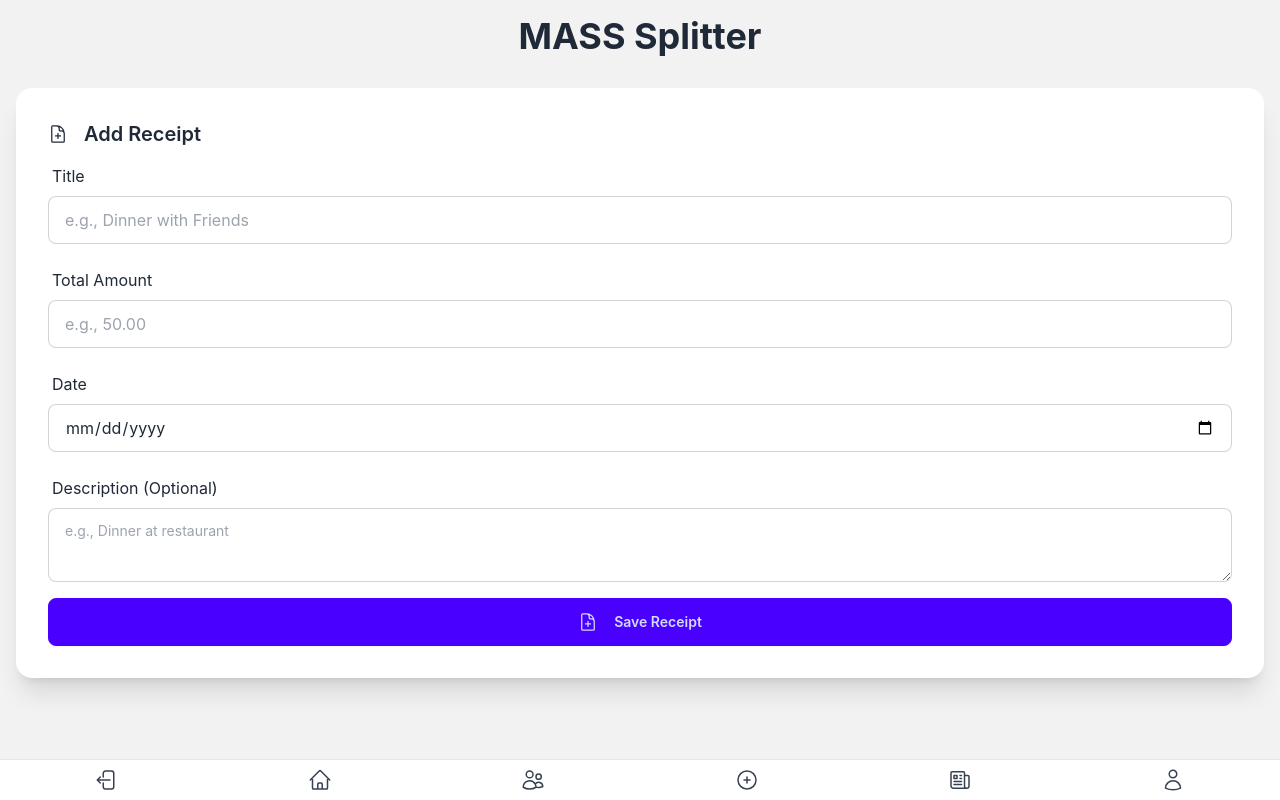
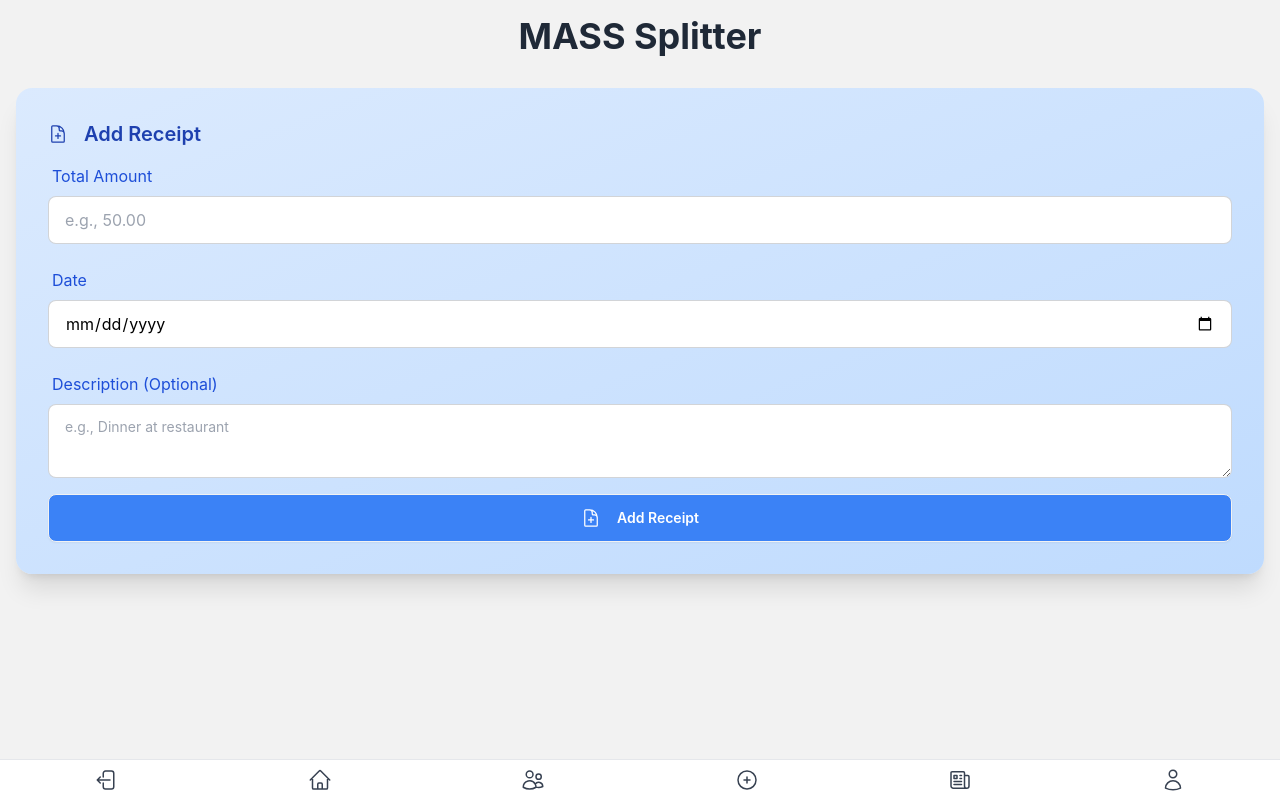
Before and after one commit to kxrai/digt2107-mass-splitter, a React (Create React App) app in the folder client/: page /split-bill in a window 1280 px wide. Built offline with nearby package versions, Linux system fonts and the light colour scheme.

Commit message:
feat: Customize calendar picker color and style

```diff
--- a/client/src/App.css
+++ b/client/src/App.css
@@ -36,3 +36,19 @@
     transform: rotate(360deg);
   }
 }
+
+input[type="date"]::-webkit-calendar-picker-indicator {
+  color: black; /* Changes the color of the calendar icon */
+  background-color: transparent; /* Ensures no background color override */
+  opacity: 1; /* Makes the icon fully visible */
+}
+
+input[type="date"] {
+  color: black; /* Ensures text color matches the icon */
+  appearance: none; /* Removes default browser styling */
+  -webkit-appearance: none; /* Removes webkit-specific styling */
+}
+
+input[type="date"]:focus::-webkit-calendar-picker-indicator {
+  color: black; /* Ensures color remains black on focus */
+}
--- a/client/src/components/AddReceipt.js
+++ b/client/src/components/AddReceipt.js
@@ -117,87 +117,104 @@
 
 // export default AddReceipt;
 
-// src/components/AddReceipt.js
 import React, { useState } from 'react';
-import { DocumentPlusIcon } from '@heroicons/react/24/outline';
+import { DocumentPlusIcon, TrashIcon, PencilSquareIcon } from '@heroicons/react/24/outline';
 import { v4 as uuidv4 } from 'uuid';
+import '../App.css';
+
 
 function AddReceipt({ receipts, setReceipts }) {
-  const [receipt, setReceipt] = useState({ title: '', amount: '', date: '', description: '' });
+  const [receipt, setReceipt] = useState({ id: '', amount: '', date: '', description: '' });
+  const [isEditing, setIsEditing] = useState(false);
+  const [selectedReceipts, setSelectedReceipts] = useState([]);
+  const [splitModalOpen, setSplitModalOpen] = useState(false);
+  const [splitCount, setSplitCount] = useState(1); // Default split count is 1
 
   const handleChange = (e) => {
     const { name, value } = e.target;
     setReceipt((prev) => ({ ...prev, [name]: value }));
   };
 
-  const addReceipt = async () => {
-    if (receipt.title && receipt.amount && receipt.date) {
-      try {
-        const response = await fetch('http://localhost:3000/api/receipts/create', {
-          method: 'POST',
-          headers: {
-            'Content-Type': 'application/json',
-          },
-          body: JSON.stringify({
-            title: receipt.title,
-            total_amount: parseFloat(receipt.amount),
-            receipt_date: receipt.date,
-            group_id: 1, // Example placeholder
-            billers: 'John', // Example placeholder
-          }),
-        });
-
-        if (!response.ok) {
-          const error = await response.json();
-          console.error('Error:', error);
-          alert(`Failed to save receipt: ${error.message || 'Unknown error'}`);
-          return;
-        }
-
-        const data = await response.json();
-        setReceipts([
-          ...receipts,
-          {
-            id: uuidv4(),
-            title: receipt.title,
-            amount: parseFloat(receipt.amount),
-            date: receipt.date,
-            description: receipt.description,
-          },
-        ]);
-        setReceipt({ title: '', amount: '', date: '', description: '' });
-      } catch (error) {
-        console.error('Failed to connect to the server:', error);
-        alert('Failed to connect to the server. Please check your connection.');
+  const addOrUpdateReceipt = () => {
+    if (receipt.amount && receipt.date) {
+      if (isEditing) {
+        // Update receipt
+        setReceipts((prevReceipts) =>
+          prevReceipts.map((r) =>
+            r.id === receipt.id ? { ...receipt, amount: parseFloat(receipt.amount) } : r
+          )
+        );
+        setIsEditing(false);
+      } else {
+        // Add receipt
+        const newReceipt = {
+          id: uuidv4(),
+          amount: parseFloat(receipt.amount),
+          date: receipt.date,
+          description: receipt.description,
+        };
+        setReceipts([...receipts, newReceipt]);
       }
+      setReceipt({ id: '', amount: '', date: '', description: '' });
     } else {
-      alert('Please fill out the title, amount, and date fields.');
+      alert('Please provide both amount and date for the receipt.');
     }
   };
 
+  const editReceipt = (id) => {
+    const existingReceipt = receipts.find((r) => r.id === id);
+    if (existingReceipt) {
+      setReceipt(existingReceipt);
+      setIsEditing(true);
+    }
+  };
+
+  const deleteReceipt = (id) => {
+    setReceipts((prevReceipts) => prevReceipts.filter((r) => r.id !== id));
+  };
+
+  const toggleSelectReceipt = (id) => {
+    if (selectedReceipts.includes(id)) {
+      setSelectedReceipts(selectedReceipts.filter((receiptId) => receiptId !== id));
+    } else {
+      setSelectedReceipts([...selectedReceipts, id]);
+    }
+  };
+
+  const selectAllReceipts = () => {
+    if (selectedReceipts.length === receipts.length) {
+      // Deselect all if everything is already selected
+      setSelectedReceipts([]);
+    } else {
+      // Select all
+      setSelectedReceipts(receipts.map((r) => r.id));
+    }
+  };
+
+  const calculateCombinedSplit = () => {
+    const selected = receipts.filter((r) => selectedReceipts.includes(r.id));
+    const totalAmount = selected.reduce((sum, receipt) => sum + receipt.amount, 0);
+    const splitEvenly = splitCount > 0 ? (totalAmount / splitCount).toFixed(2) : 0;
+    return { totalAmount, splitEvenly };
+  };
+
+  const openSplitModal = () => {
+    if (selectedReceipts.length === 0) {
+      alert('Please select at least one receipt to split.');
+      return;
+    }
+    setSplitModalOpen(true);
+  };
 
   return (
-    <div className="card bg-base-100 shadow-xl">
+    <div className="card bg-gradient-to-br from-blue-100 to-blue-200 shadow-xl">
       <div className="card-body">
-        <h2 className="card-title flex items-center">
+        <h2 className="card-title flex items-center text-blue-800">
           <DocumentPlusIcon className="h-5 w-5 mr-2" />
-          Add Receipt
+          {isEditing ? 'Edit Receipt' : 'Add Receipt'}
         </h2>
         <div className="form-control">
-          {/* Title Field */}
-          <label htmlFor="title" className="label">Title</label>
-          <input
-            type="text"
-            name="title"
-            id="title"
-            placeholder="e.g., Dinner with Friends"
-            value={receipt.title}
-            onChange={handleChange}
-            className="input input-bordered mb-4"
-            required
-          />
-          {/* Total Amount Field */}
-          <label htmlFor="amount" className="label">Total Amount</label>
+          <label htmlFor="amount" className="label text-blue-700">Total Amount</label>
           <input
             type="number"
             name="amount"
@@ -205,49 +222,103 @@ function AddReceipt({ receipts, setReceipts }) {
             placeholder="e.g., 50.00"
             value={receipt.amount}
             onChange={handleChange}
-            className="input input-bordered mb-4"
-            required
+            className="input input-bordered mb-4 text-blue-900 bg-white"
           />
-          {/* Date Field */}
-          <label htmlFor="date" className="label">Date</label>
+          <label htmlFor="date" className="label text-blue-700">Date</label>
           <input
             type="date"
             name="date"
             id="date"
             value={receipt.date}
             onChange={handleChange}
-            className="input input-bordered mb-4"
-            required
+            className="input input-bordered mb-4 text-blue-900 bg-white"
           />
-          {/* Description Field */}
-          <label htmlFor="description" className="label">Description (Optional)</label>
+          <label htmlFor="description" className="label text-blue-700">Description (Optional)</label>
           <textarea
             name="description"
             id="description"
             placeholder="e.g., Dinner at restaurant"
             value={receipt.description}
             onChange={handleChange}
-            className="textarea textarea-bordered mb-4"
+            className="textarea textarea-bordered mb-4 text-blue-900 bg-white"
           />
-          {/* Save Button */}
-          <button className="btn btn-primary" onClick={addReceipt}>
+          <button className="btn bg-blue-500 text-white hover:bg-blue-600" onClick={addOrUpdateReceipt}>
             <DocumentPlusIcon className="h-5 w-5 mr-2" />
-            Save Receipt
+            {isEditing ? 'Update Receipt' : 'Add Receipt'}
           </button>
         </div>
-        {/* Display Current Receipts */}
         {receipts.length > 0 && (
           <div className="mt-4">
-            <h3 className="font-bold">Current Receipts:</h3>
-            <ul className="list-disc list-inside">
+            <h3 className="font-bold text-blue-800">Current Receipts:</h3>
+            <button
+              className="btn btn-outline bg-blue-100 hover:bg-blue-200 text-blue-800 mt-2 mb-4"
+              onClick={selectAllReceipts}
+            >
+              {selectedReceipts.length === receipts.length ? 'Deselect All' : 'Select All'}
+            </button>
+            <ul className="space-y-2">
               {receipts.map((receiptItem) => (
-                <li key={receiptItem.id}>
-                  <p className="font-semibold">{receiptItem.title}</p>
-                  <p>${receiptItem.amount.toFixed(2)} on {receiptItem.date}</p>
-                  <p>{receiptItem.description}</p>
-                </li>
+                <li key={receiptItem.id} className="flex justify-between items-center p-2 bg-white rounded shadow-sm">
+                <div>
+                  <p className="font-semibold">
+                    ${receiptItem.amount.toFixed(2)} - {receiptItem.description || 'No description'}
+                  </p>
+                  <p className="text-sm text-gray-500">{receiptItem.date}</p>
+                </div>
+                <div className="flex space-x-2">
+                  <button
+                    className="btn btn-sm"
+                    style={{ backgroundColor: '#A3E4A5', color: 'white' }} // Pastel green
+                    onClick={() => editReceipt(receiptItem.id)}
+                  >
+                    <PencilSquareIcon className="h-4 w-4" />
+                  </button>
+                  <button
+                    className="btn btn-sm btn-error"
+                    onClick={() => deleteReceipt(receiptItem.id)}
+                  >
+                    <TrashIcon className="h-4 w-4" />
+                  </button>
+                </div>
+              </li>
+
               ))}
             </ul>
+            <button
+              className="btn bg-blue-500 text-white hover:bg-blue-600 mt-4"
+              onClick={openSplitModal}
+            >
+              Split Selected Evenly
+            </button>
+          </div>
+        )}
+        {splitModalOpen && (
+          <div className="modal modal-open">
+            <div className="modal-box bg-blue-50">
+              <h3 className="font-bold text-lg text-blue-800">Split Selected Receipts Evenly</h3>
+              <div className="mt-4">
+                <label htmlFor="splitCount" className="label text-blue-700">Number of People</label>
+                <input
+                  type="number"
+                  id="splitCount"
+                  value={splitCount}
+                  onChange={(e) => setSplitCount(parseInt(e.target.value) || 1)}
+                  className="input input-bordered mb-4 text-blue-900 bg-white"
+                  min="1"
+                  placeholder="e.g., 3"
+                />
+                <p>Total Amount: <span className="font-bold text-blue-800">${calculateCombinedSplit().totalAmount.toFixed(2)}</span></p>
+                <p>Split Amount per Person: <span className="font-bold text-blue-800">${calculateCombinedSplit().splitEvenly}</span></p>
+              </div>
+              <div className="modal-action">
+                <button
+                  className="btn bg-blue-500 text-white hover:bg-blue-600"
+                  onClick={() => setSplitModalOpen(false)}
+                >
+                  OK
+                </button>
+              </div>
+            </div>
           </div>
         )}
       </div>
```
